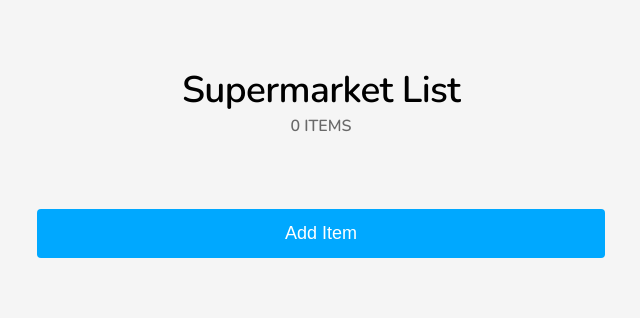
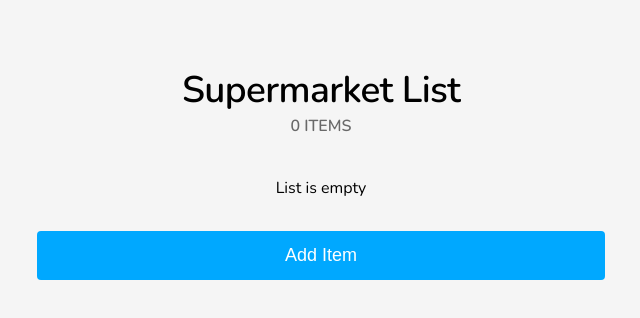
Before and after one commit to sergiofruto/supermarket-list, a React (Create React App) app: page / in a window 1280 px wide. Shown: the top 318 px of the page, without its empty margins (319-959 px from the left). Built offline with nearby package versions, Linux system fonts and the light colour scheme.

Commit message:
added empty list message

```diff
--- a/src/App.css
+++ b/src/App.css
@@ -42,6 +42,11 @@ body {
   margin: 0 auto 4rem;
   text-transform: uppercase;
   color: dimgray;
+}
+
+.empty-list {
+  font-size: 1.6rem;
+  margin: 0;
 }
 
 .list {
--- a/src/App.js
+++ b/src/App.js
@@ -87,6 +87,9 @@ class App extends Component {
             {this.state.list.length}
             {this.state.list.length === 1 ? ' item' : ' items'}
           </p>
+          {this.state.list.length < 1
+            && <p className="empty-list">List is empty</p>
+          }
           <List>
             {this.state.list.map(item => (
               <ListItem
```
